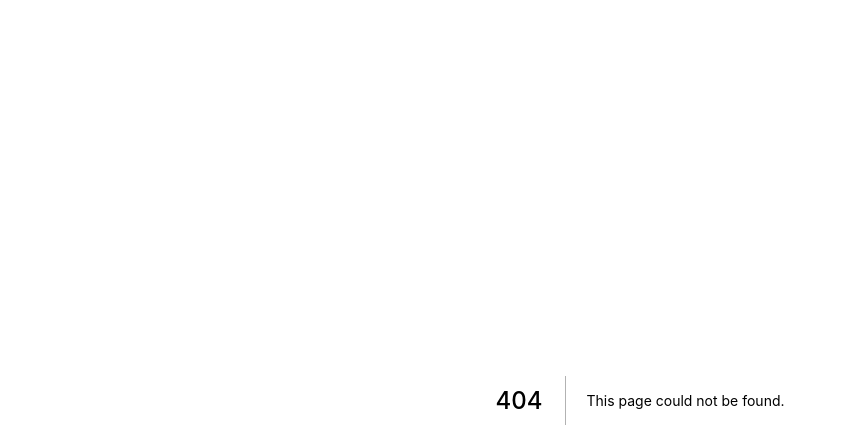
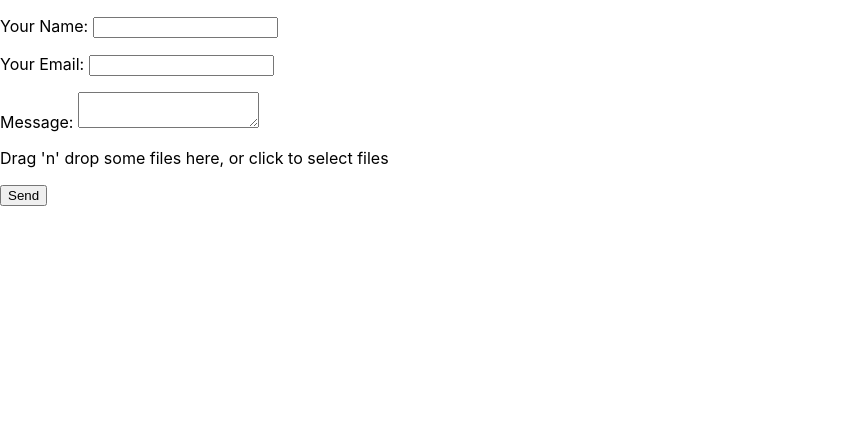
Before and after one commit to M00nMission/form-submit, a Next.js app: page /bjj in a window 1280 px wide. Before the commit this address had no page. Shown: the top 448 px of the page, without its empty margins (0-847 px from the left). Built offline with nearby package versions, Linux system fonts and the light colour scheme.

Commit message:
Add react-dropzone

```diff
--- /dev/null
+++ b/pages/bjj.js
@@ -0,0 +1,86 @@
+import React, {useState, useCallback} from 'react';
+import {useDropzone} from 'react-dropzone'
+
+
+export default function BJJ() {
+  const [name,setName] = useState('');
+  const [status,setStatus] = useState('');
+  const [email,setEmail] = useState('');
+  const [message,setMessage] = useState('');
+  const [file, setFile] = useState({});
+
+  const onDrop = useCallback(acceptedFiles => {
+    console.log(acceptedFiles)
+    setFile(acceptedFiles[0])
+  }, [])
+  const {getRootProps, getInputProps, isDragActive} = useDropzone({onDrop})
+
+  const encode = (data) => {
+    const formData = new FormData();
+    Object.keys(data).forEach((k)=>{
+      formData.append(k,data[k])
+    });
+    return formData
+  }
+
+  const handleSubmit = e => {
+    const data = { "form-name": "contact", name, email, message, file }
+
+    fetch("/", {
+      method: "POST",
+      // headers: { "Content-Type": 'multipart/form-data; boundary=random' },
+      body: encode(data)
+    })
+      .then(() => setStatus("Form Submission Successful!!"))
+      .catch(error => setStatus("Form Submission Failed!"));
+
+    e.preventDefault();
+  };
+
+  const handleChange = e => {
+    const {name, value} = e.target
+    if (name === 'name' ){
+      return setName(value)
+    }
+    if (name === 'email' ){
+      return setEmail(value)
+    }
+    if (name === 'message' ){
+      return setMessage(value)
+    }
+  }
+
+  return (
+    <div className="BJJ">
+    <form onSubmit={handleSubmit} action="/thank-you/">
+          <p>
+            <label>
+              Your Name: <input type="text" name="name" value={name} onChange={handleChange} />
+            </label>
+          </p>
+          <p>
+            <label>
+              Your Email: <input type="email" name="email" value={email} onChange={handleChange} />
+            </label>
+          </p>
+          <p>
+            <label>
+              Message: <textarea name="message" value={message} onChange={handleChange} />
+            </label>
+          </p>
+          <div {...getRootProps()}>
+            <input {...getInputProps()} />
+            {
+              isDragActive ?
+                <p>Drop the files here ...</p> :
+                <p>Drag 'n' drop some files here, or click to select files</p>
+            }
+          </div>
+          <p>
+            <button type="submit">Send</button>
+          </p>
+        </form>
+        <h3>{status}</h3>
+    </div>
+  );
+}
```
Also changed, not shown: pages/pizza.js (deleted, +0 -39 lines).
